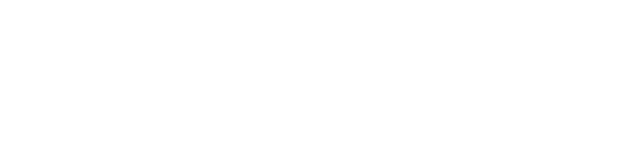
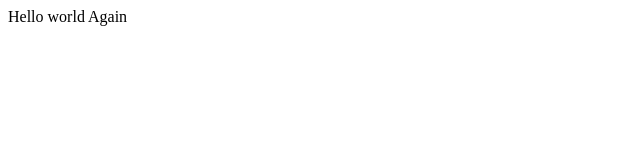
Before and after one commit to Amey-Jain/CS50-WebProgramming, a plain HTML site: page hello.html in a window 1280 px wide. Shown: the whole page, without its empty margins (0-640 px from the left). Drawn offline with Linux system fonts and the light colour scheme.

Commit message:
Third commit

```diff
--- a/hello.html
+++ b/hello.html
@@ -3,4 +3,7 @@
   <head>
     <title> My Webpage! </title>
   </head>
+  <body>
+    Hello world Again
+  </body>
 </html>
```
